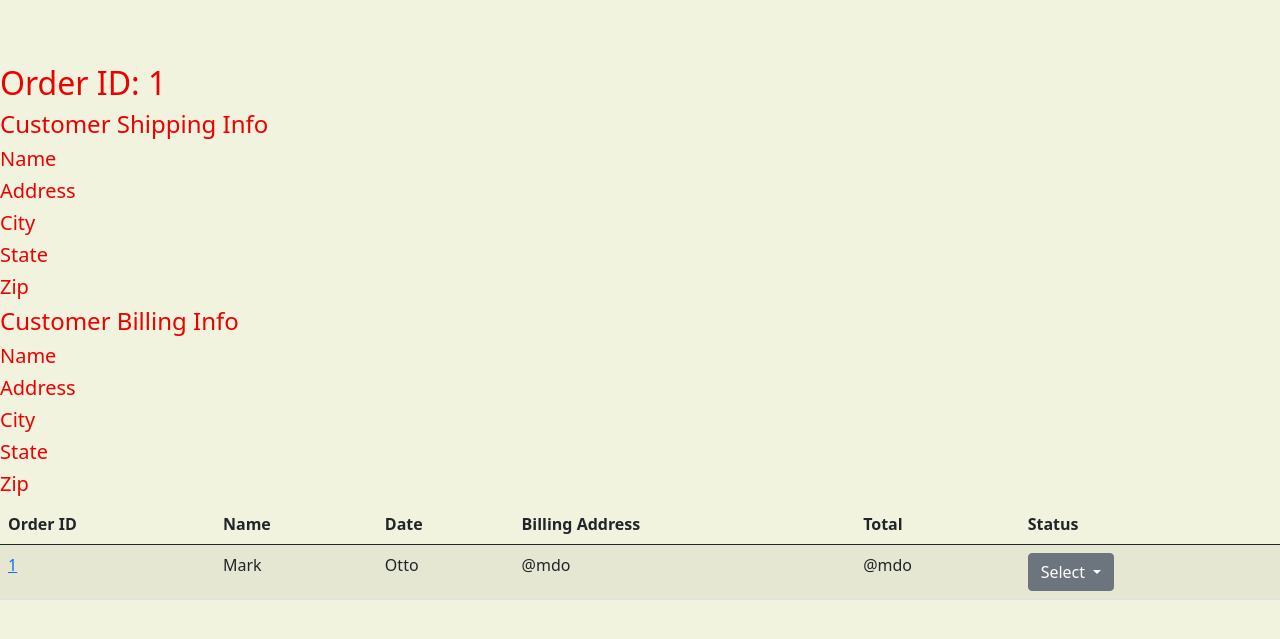
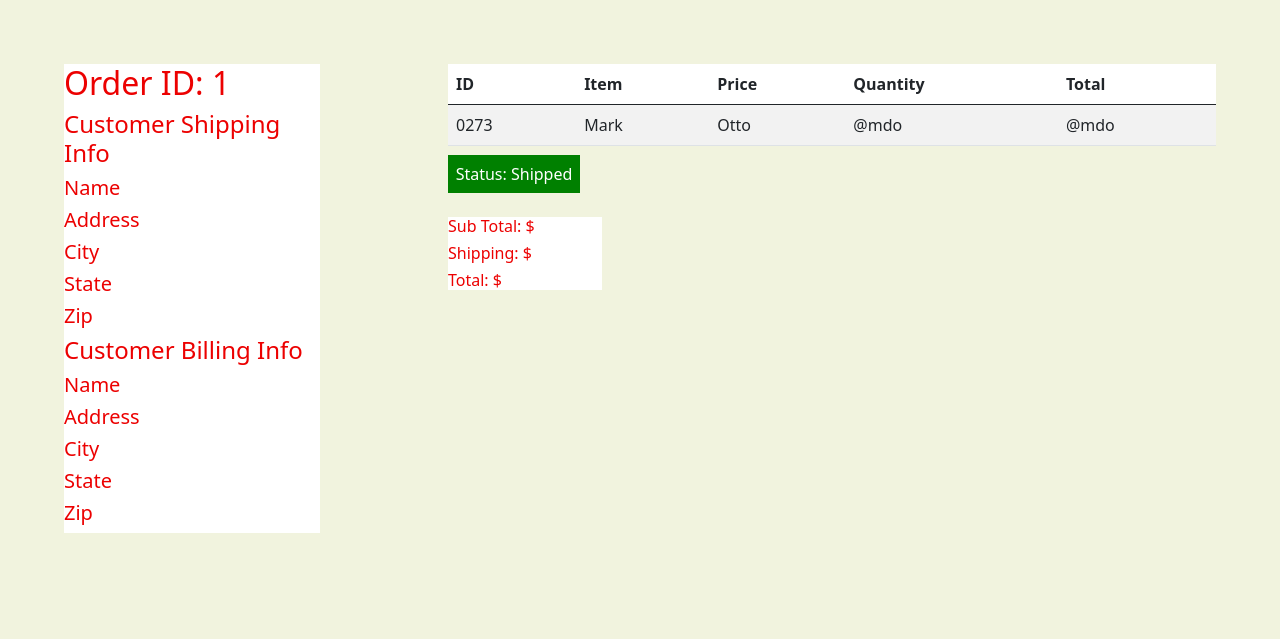
Before and after one commit to Borelli28/ecommerce, a Django app: template ecommerce_app/templates/order_show.html in a window 1280 px wide. Shown: the part 56-695 px from the top of the page. Run offline with Django 3.2, Linux system fonts and the light colour scheme; the template is opened without the code that fills it: most values are stand-ins (such as "Sample title", 1, 10 or a date in 2020).

Commit message:
Done with order_show html

```diff
--- a/ecommerce_app/static/order_show_style.css
+++ b/ecommerce_app/static/order_show_style.css
@@ -39,6 +39,29 @@ main {
   justify-content: space-around;
 }
 
-  main table {
+  main #order-info {
+    width: 20%;
+    background-color: white;
+  }
+
+  main #display-order {
+    width: 60%;
+  }
+
+  #display-order table {
+    background-color: white;
+  }
+
+  main span {
+    /* the background color should change if it is shipped:green, else:red */
+    background-color: green;
+    color: white;
+    padding: 1%;
+    margin-top: 2%;
+  }
+
+  main #total {
+    margin-top: 4%;
+    background-color: white;
     width: 20%;
   }
--- a/ecommerce_app/templates/order_show.html
+++ b/ecommerce_app/templates/order_show.html
@@ -6,7 +6,7 @@
     <link href="https://cdn.jsdelivr.net/npm/bootstrap@5.0.0-beta2/dist/css/bootstrap.min.css" rel="stylesheet" integrity="sha384-BmbxuPwQa2lc/FVzBcNJ7UAyJxM6wuqIj61tLrc4wSX0szH/Ev+nYRRuWlolflfl" crossorigin="anonymous">
     <title>Orders | Show</title>
     {% load static %}
-    <link rel="stylesheet" href="{% static 'orders_style.css' %}">
+    <link rel="stylesheet" href="{% static 'order_show_style.css' %}">
   </head>
 
   <body>
@@ -73,39 +73,33 @@
         <table class="table table-striped">
           <thead>
             <tr>
-              <th scope="col">Order ID</th>
-              <th scope="col">Name</th>
-              <th scope="col">Date</th>
-              <th scope="col">Billing Address</th>
+              <th scope="col">ID</th>
+              <th scope="col">Item</th>
+              <th scope="col">Price</th>
+              <th scope="col">Quantity</th>
               <th scope="col">Total</th>
-              <th scope="col">Status</th>
             </tr>
           </thead>
           <tbody>
             <tr>
-              <td><a href="/orders/show/1">1</a></th>
+              <td>0273</th>
               <td>Mark</td>
               <td>Otto</td>
               <td>@mdo</td>
               <td>@mdo</td>
-              <!--  Status drop down menu -->
-              <td>
-                <div class="dropdown">
-                  <a class="btn btn-secondary dropdown-toggle" href="#" role="button" id="dropdownMenuLink" data-bs-toggle="dropdown" aria-expanded="false">
-                    Select
-                  </a>
-
-                  <ul class="dropdown-menu" aria-labelledby="dropdownMenuLink">
-                    <li><a class="dropdown-item" href="#">Order in Process</a></li>
-                    <li><a class="dropdown-item" href="#">Shipped</a></li>
-                    <li><a class="dropdown-item" href="#">Cancel</a></li>
-                  </ul>
-                </div>
-              </td>
             </tr>
           </tbody>
         </table>
 
+        <!-- status -->
+        <span>Status: Shipped</span>
+
+        <!-- total -->
+        <div id="total">
+          <h6>Sub Total: $</h6>
+          <h6>Shipping: $</h6>
+          <h6>Total: $</h6>
+        </div>
 
       </div>
     </main>
```
